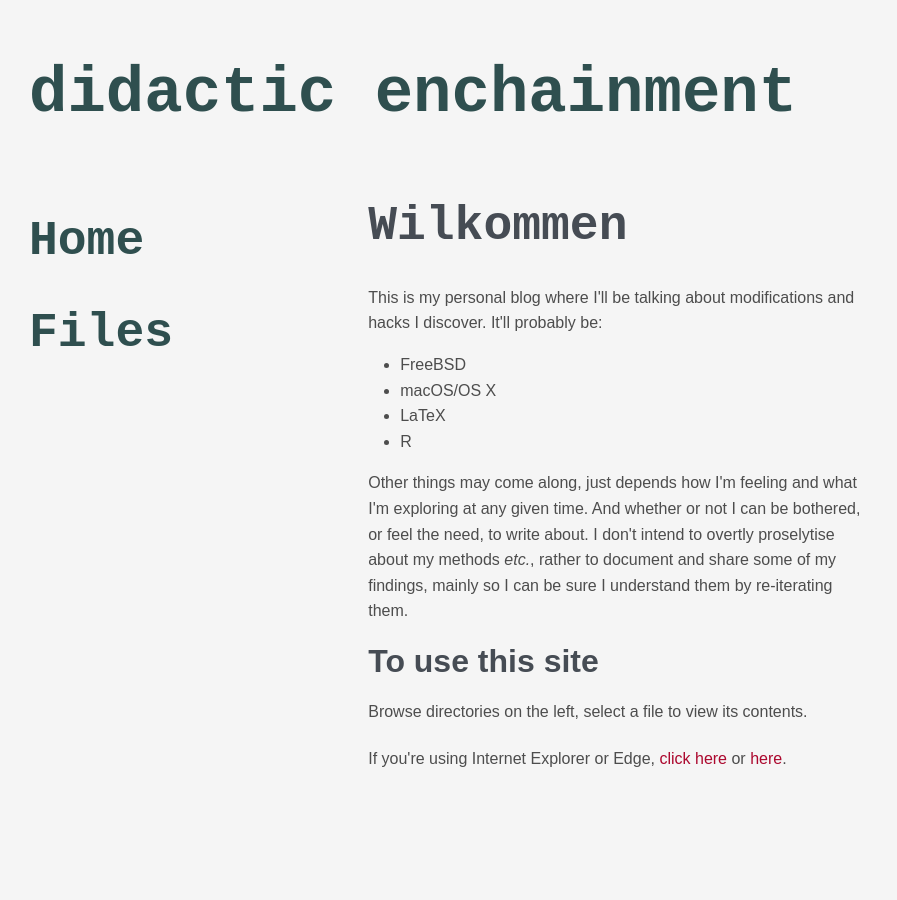
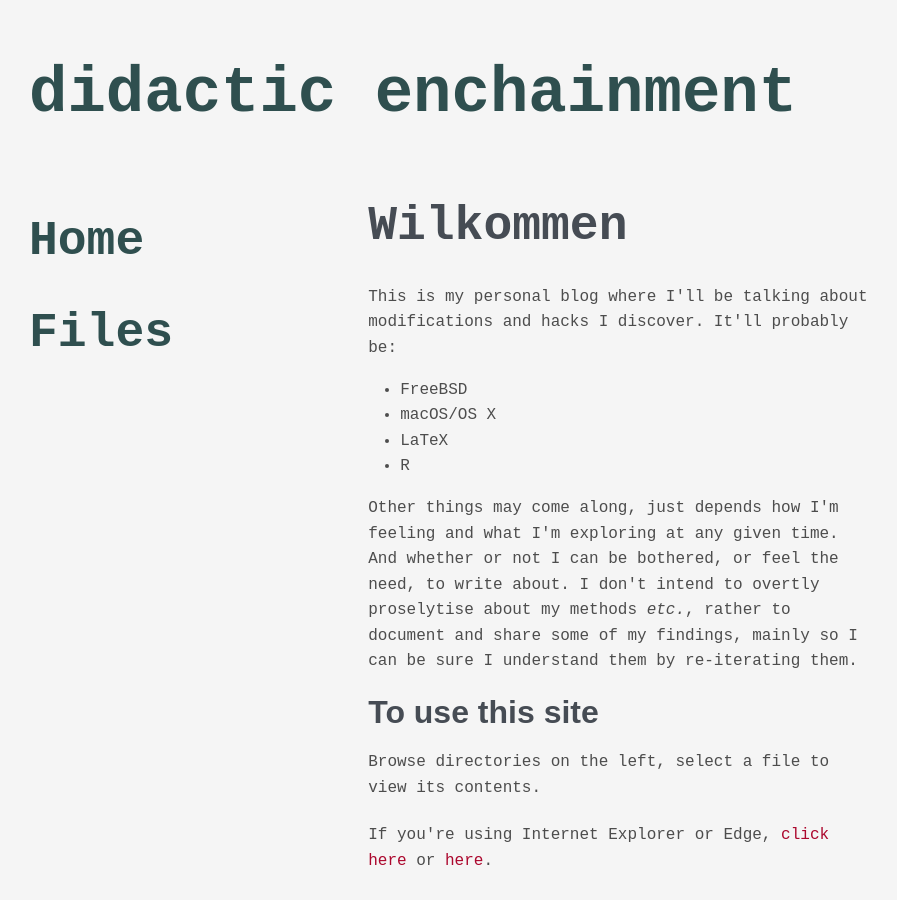
Before and after one commit to paulrbts/blog, a Jekyll site: the page built from index.html, in a window 1280 px wide. Shown: the whole page, without its empty margins (19-916 px from the left). Built offline with Jekyll 4.4.1, drawn with Linux system fonts in a browser that asks for light colours; some web fonts are replaced.

Commit message:
added h4 h5

```diff
--- a/_config.yml
+++ b/_config.yml
@@ -1,3 +1,13 @@
 baseurl: /blog
 exclude: ['README.md']
 permalink: pretty
+
+# Conversion
+markdown: kramdown
+highlighter: rouge
+
+# Markdown Processors
+kramdown:
+  input: GFM
+  auto_ids: true
+  syntax_highlighter: rouge
--- a/css/common.css
+++ b/css/common.css
@@ -4,7 +4,7 @@
 }
 
 body {
-  font: normal 100%/1.6 'Overpass Mono',sans-serif;
+  font: normal 100%/1.6 'Overpass Mono',monospace;
   font-size: 16px;
   color: #4d4d4d;
   background-color: #F5F5F5;
@@ -30,6 +30,20 @@
   font-size: 2rem;
   font-weight: bold;
   color: #464C54;
+}
+
+h4 {
+  font: 'Overpass Mono',monospace;
+  font-size: 20px;
+  text-transform: uppercase;
+  color: #4d4d4d;
+  font-weight: 700;
+}
+
+h5 {
+  font: 'Overpass Mono',monospace;
+  font-size: 18px;
+  color: #4d4d4d;
 }
 
 a:link {
```
